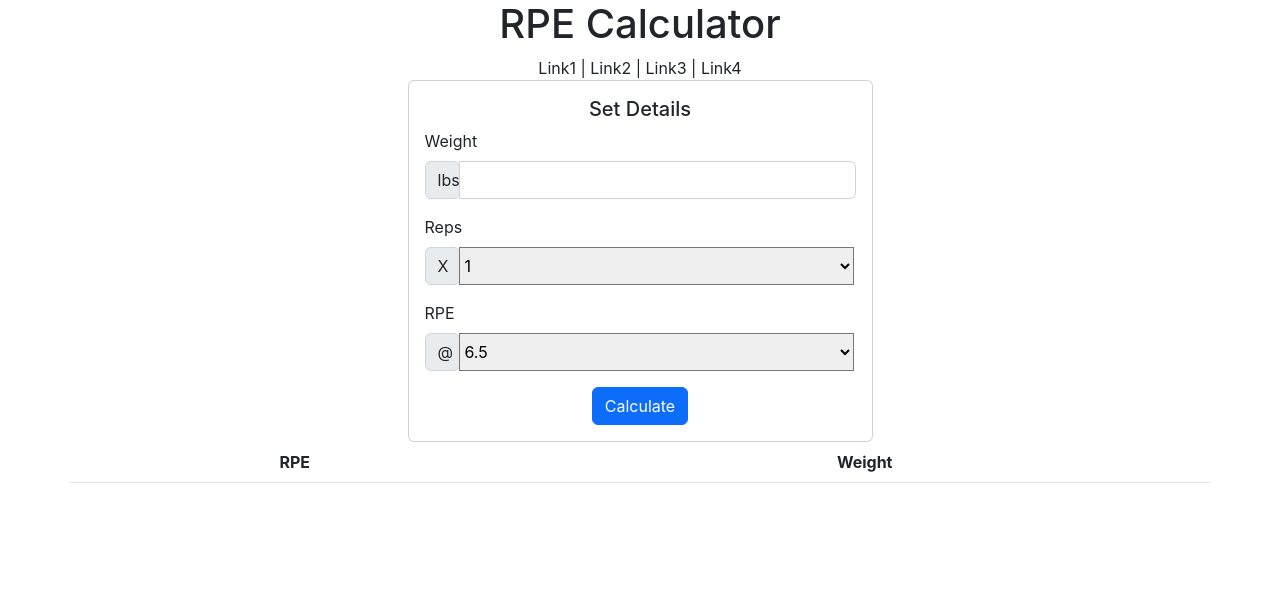
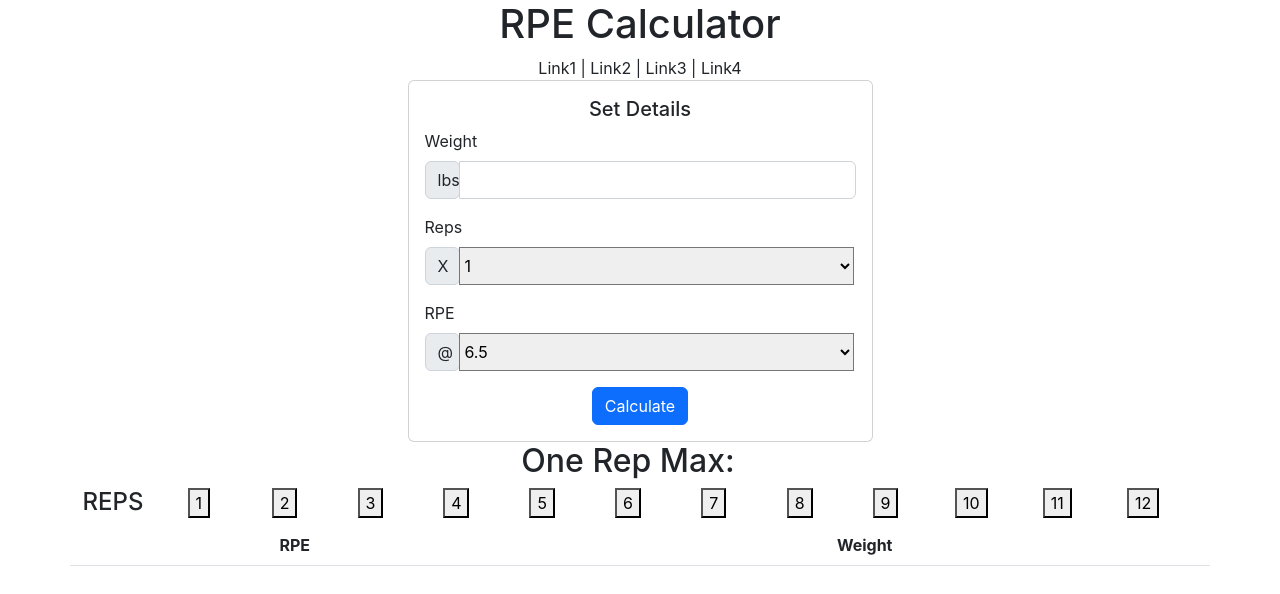
Before and after one commit to stefanmillar/StrengthTools, a React (Create React App) app in the folder client/: page / in a window 1280 px wide. Shown: the top 594 px of the page. Built offline with nearby package versions, Linux system fonts and the light colour scheme.

Commit message:
added rep buttons and one rep max

```diff
--- a/client/src/components/App.jsx
+++ b/client/src/components/App.jsx
@@ -12,12 +12,17 @@ export default class App extends React.Component {
 		}
 
 		this.handleSubmitData = this.handleSubmitData.bind(this);
+		this.handleRepChange = this.handleRepChange.bind(this);
 	}
 
 	handleSubmitData(weightTable) {
 		this.setState({weightTable});
 
-		console.log(this.state);
+		console.log(weightTable);
+	}
+
+	handleRepChange(reps) {
+		this.setState({reps});
 	}
 
 	render() {
@@ -33,7 +38,7 @@ export default class App extends React.Component {
 					<InputPanel handleSubmitData={this.handleSubmitData} />
 				</div>
 				<div className="row">
-					<RpeTable weightTable={this.state.weightTable} reps={this.state.reps}/>
+					<RpeTable weightTable={this.state.weightTable} reps={this.state.reps} handleRepChange={this.handleRepChange}/>
 				</div>
     		</div>
   		);
--- a/client/src/components/RpeTable.jsx
+++ b/client/src/components/RpeTable.jsx
@@ -6,8 +6,28 @@ export default class RpeTable extends React.Component {
 		super(props);
 
 		this.renderTableRows = this.renderTableRows.bind(this);
+        this.handleRepClick = this.handleRepClick.bind(this);
+        this.handleRepChange = props.handleRepChange;
+	}
 
-	}
+    handleRepClick(e) {
+        e.preventDefault();
+        this.handleRepChange(e.target.value);
+    }
+
+    renderRepButtons() {
+        let htmlArray = [];
+
+        for(let i = 1; i <= 12; i++) {
+            htmlArray.push(
+                <div className="col">
+                    <button value={i} onClick={this.handleRepClick}>{i}</button>
+                </div>
+            );
+        }
+
+        return htmlArray;
+    }
 
 	renderTableRows() {
 		let table = this.props.weightTable;
@@ -18,7 +38,7 @@ export default class RpeTable extends React.Component {
 				htmlArray.push(
 					<tr>
 						<th scope="col">{key}</th>
-						<th scope="col">{table[key][this.props.reps]}</th>
+						<th scope="col">{table[key][this.props.reps - 1]}</th>
 			  		</tr>
 				);
 			}
@@ -29,6 +49,16 @@ export default class RpeTable extends React.Component {
 
 	render() {
 		return (
+            <>
+            <div className="row">
+				<h2>One Rep Max: {this.props.weightTable ? this.props.weightTable['10'][0] : ''}</h2>
+            </div>
+            <div className="row">
+                <div className="col">
+                    <h4>REPS</h4>
+                </div>
+                {this.renderRepButtons()}
+            </div>
 			<table className="table">
   				<thead>
     				<tr>
@@ -40,6 +70,7 @@ export default class RpeTable extends React.Component {
 					{this.renderTableRows()}
   				</tbody>
 			</table>
+            </>
 		);
 	}
 }
```
Also changed, not shown: 2 other files (tests, documents, lock files or other folders).
